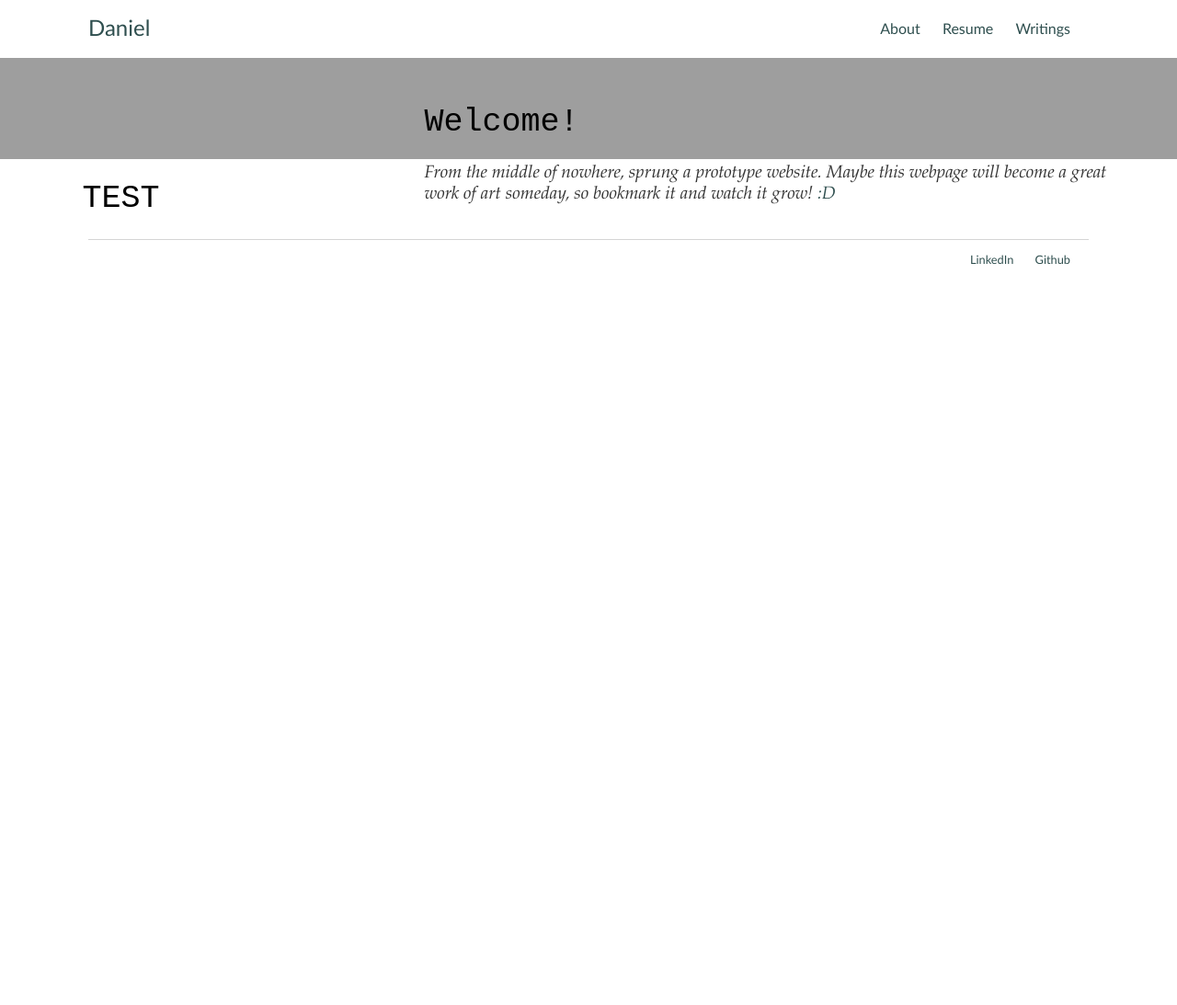
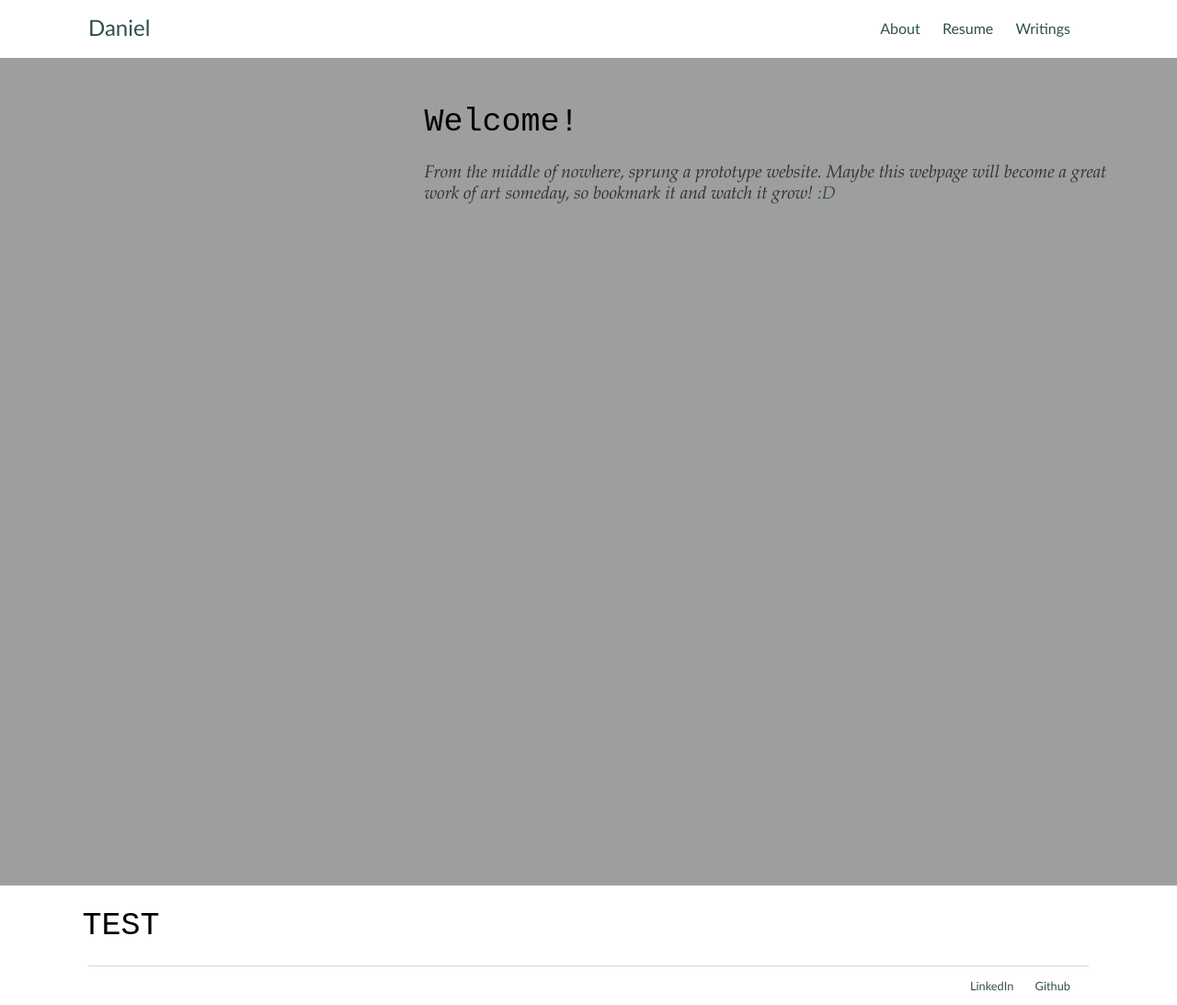
Before and after one commit to Calculasians/calculasians.github.io, a Jekyll site: the page built from index.html, in a window 1280 px wide. Shown: the whole page at 92% size. Built offline with Jekyll 4.4.1, drawn with Linux system fonts in a browser that asks for light colours; before the commit the page ends 900 px from its top, so only the background shows below that.

Commit message:
Update main.css

```diff
--- a/css/main.css
+++ b/css/main.css
@@ -99,11 +99,15 @@ h1 {
 }
 
 .cover-page {
-    width: 100%;
+    max-width:100%;
+    height:auto;
+    max-height:100%;
+    width:100vw;
+    height:100vh;
+
+    box-sizing: border-box;
+
     background-image: url("https://calculasians.github.io/CraterLake.jpg");
-    box-sizing: border-box;
-    min-height: 100%;
-
     /* Create the parallax scrolling effect */
     background-attachment: fixed;
     background-position: center;
```
